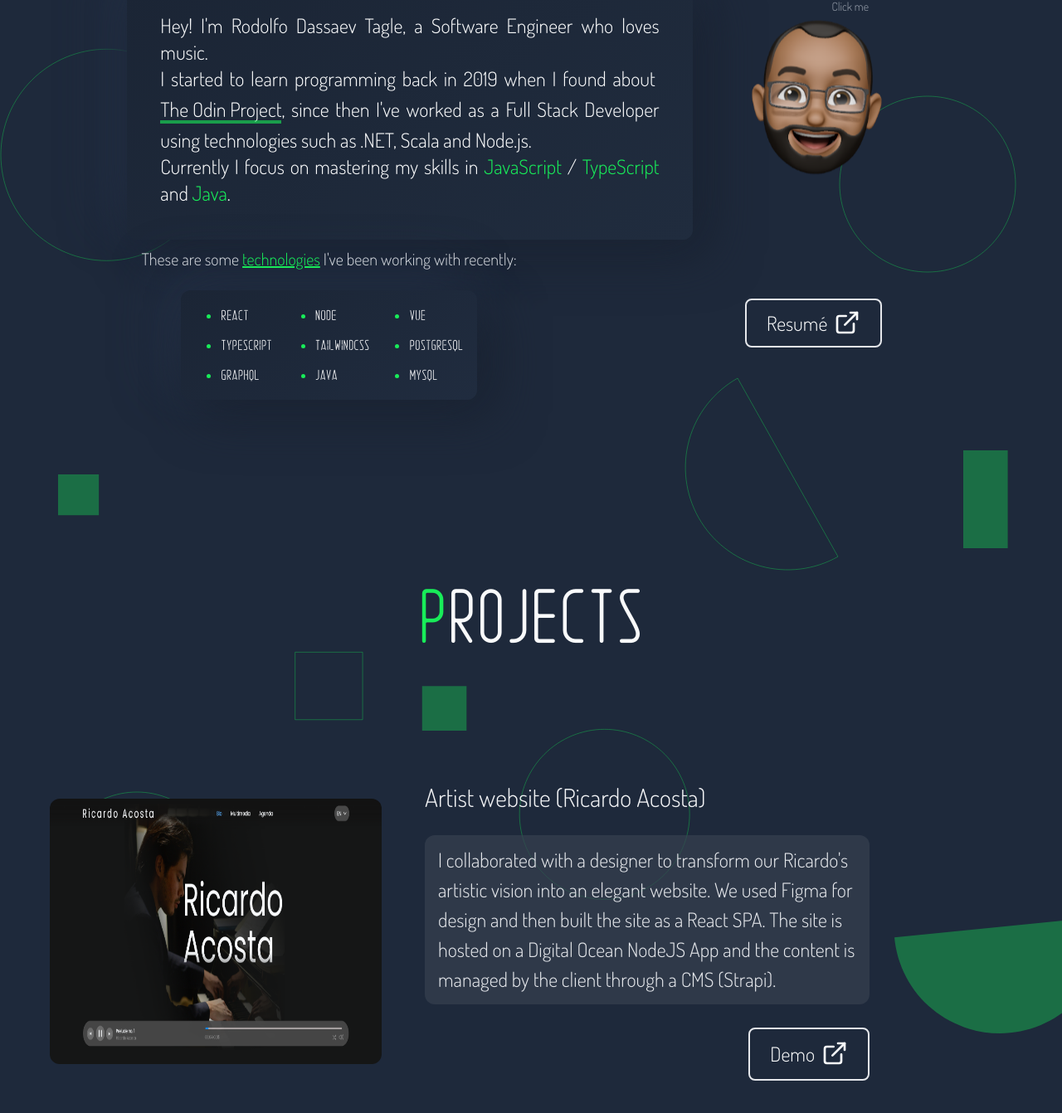
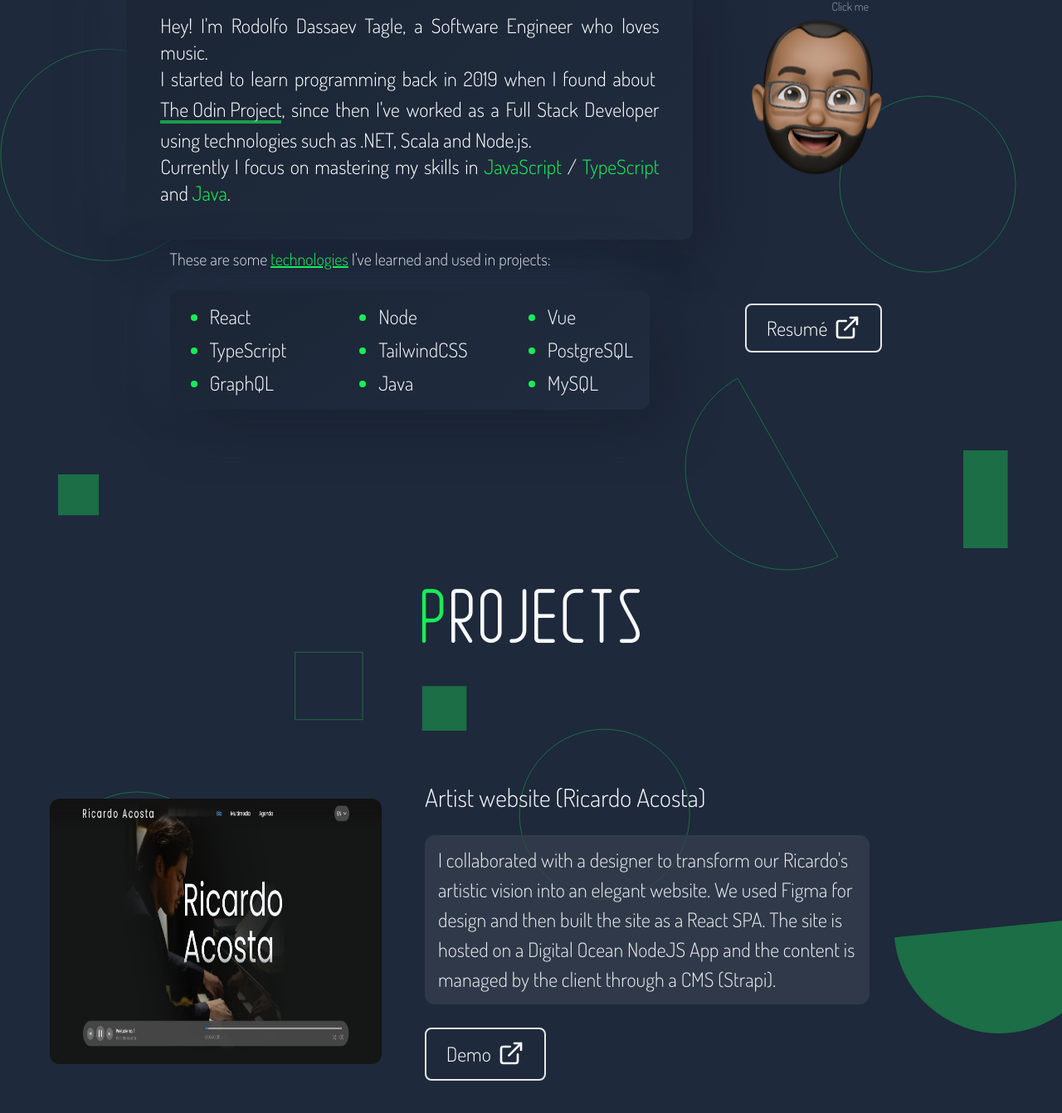
Before and after one commit to dassaevtagle/portfolio_2022, a React (Create React App) app: page / in a window 1280 px wide. Shown: the part 1117-2459 px from the top of the page at 83% size. Built offline with nearby package versions, Linux system fonts and the light colour scheme.

Commit message:
chore: resize techstack container

```diff
--- a/src/assets/scss/sections/About.scss
+++ b/src/assets/scss/sections/About.scss
@@ -23,7 +23,7 @@
   }
 
   &_tech {
-    @apply text-xl lg:row-start-2 lg:col-start-2 lg:col-span-5 text-gray-300 mb-14 lg:mb-0 mx-auto;
+    @apply text-xl lg:row-start-2 lg:col-start-2 lg:col-span-7 text-gray-300 mb-14 lg:mb-0 mx-auto;
 
     .tech-container {
       background: linear-gradient(145deg, #1b2535, #202c3f);
--- a/src/components/ProjectsList.tsx
+++ b/src/components/ProjectsList.tsx
@@ -30,7 +30,7 @@ export function Box({
   }: BoxProps) {
 
   const flexDirection = index % 2 === 0 ? 'row' : 'row-reverse';
-  const float = index % 2 === 0 ? 'float-end' : 'float-start';
+  const float = index % 2 === 0 ? 'float-start' : 'float-end';
 
   return (
     <div className={`w-full lg:flex flex-${flexDirection}`}>
--- a/src/sections/About.tsx
+++ b/src/sections/About.tsx
@@ -57,6 +57,7 @@ function About () {
       <Title>About me</Title>
       <div ref={aboutRef}>
         <div className="about-grid">
+          {/* <------- DESCRIPTION COLUMN::BEGIN ---------> */}
           <div className="about-grid_description">
             <p>
               Hey! I'm Rodolfo Dassaev Tagle, a Software Engineer who loves music.
@@ -69,22 +70,29 @@ function About () {
               <span className="text-highlight"> JavaScript </span> / <span className="text-highlight"> TypeScript</span> and <span className="text-highlight">Java</span>.
             </p>
           </div>
+          {/* <------- DESCRIPTION COLUMN::END ---------> */}
+          {/* <------- EMOJI COLUMN::BEGIN ---------> */}
+
           <div className="about-grid_memoji">
             <Tilt tiltReverse scale={1.2} flipVertically={flip}>
               <p className="absolute text-sm top-2 right-20 text-gray-400">Click me</p>
               <img onClick={() => setFlip(!flip)} src={ProfileBlack} alt="Me" className="rounded about-grid_memoji-img" />
             </Tilt>
           </div>
+          {/* <------- EMOJI COLUMN::END ---------> */}
+          {/* <------- TECH STACK COLUMN::BEGIN ---------> */}
           <div className="about-grid_tech">
-            These are some <span className="underline text-highlight">technologies</span> I've been working with recently:
+            These are some <span className="underline text-highlight">technologies</span> I've learned and used in projects:
             <div className="tech-container">
-              <ul className="grid grid-cols-3 gap-2 ml-8 list-disc text-lg reiju p-4 gap-x-12">
+              <ul className="grid grid-cols-3 gap-2 ml-8 list-disc text-2xl p-4 gap-x-24">
                 {
                   latestTeachnologiesUsed.map((tech, idx) => <li key={idx}>{tech}</li>)
                 }
               </ul>
             </div>
           </div>
+          {/* <------- TECH STACK COLUMN::END ---------> */}
+          {/* <------- RESUME COLUMN::BEGIN ---------> */}
           <div className="about-grid_resume">
             <ExternalLink
               classes="rounded-lg py-3 px-6 border-solid border-2 hover:border-gray-300 hover:text-gray-300"
@@ -95,6 +103,7 @@ function About () {
               </span>
             </ExternalLink>
           </div>
+          {/* <------- RESUME COLUMN::END ---------> */}
         </div>
       </div>
     </FullPageContainer>
```
